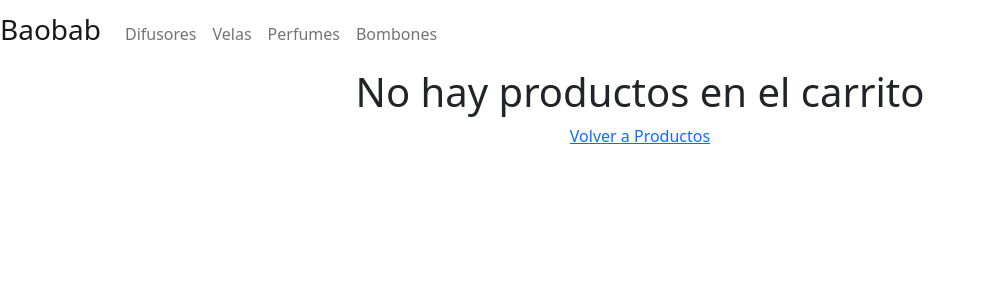
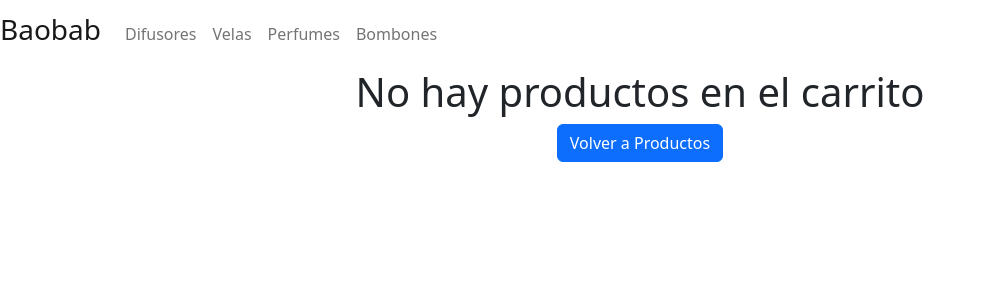
Before and after one commit to Tomas-Diaz-Kelly/React-js, a React (Create React App) app: page /cart in a window 1280 px wide. Shown: the top 300 px of the page, without its empty margins (0-984 px from the left). Built offline with nearby package versions, Linux system fonts and the light colour scheme.

Commit message:
subida final

```diff
--- a/src/components/Cart/Cart.js
+++ b/src/components/Cart/Cart.js
@@ -12,7 +12,7 @@ const Cart = () => {
     return (
       <div style={{ display: 'flex', flexDirection: 'column', alignItems: 'center' }}>
         <h1>No hay productos en el carrito</h1>
-        <Link to="/" className="Option">Volver a Productos</Link>
+        <Link to="/" className="btn btn-primary">Volver a Productos</Link>
       </div>
     );
   } else {
--- a/src/components/Checkout/Checkout.js
+++ b/src/components/Checkout/Checkout.js
@@ -1,19 +1,27 @@
-import React, { useState } from 'react';
+import React, { useContext, useState } from 'react';
 import { createOrder } from '../../services/firebase';
-import Cart from '../Cart/Cart';
 import Swal from 'sweetalert2';
+import { CartContext } from '../../context/CartContext';
 
 const Checkout = () => {
   const [name, setName] = useState('');
   const [email, setEmail] = useState('');
   const [address, setAddress] = useState('');
   const [phone, setPhone] = useState('');
+  const {cart , clearCart} = useContext(CartContext)
+
+
+
+
+
+
+
 
 
     const handleCheckout = async (e) => {
       e.preventDefault();
     const order = {
-      items: Cart(),
+      items: cart,
       buyer: {
         name: {name},
         email: {email},
@@ -31,6 +39,7 @@ const Checkout = () => {
         text: `Tu número de orden de compra es: ${orderId}`,
         confirmButtonText: 'Aceptar'
       });
+      clearCart();
     } catch (error) {
       console.error('Error al realizar el pedido:', error);
       Swal.fire({
@@ -100,6 +109,7 @@ const Checkout = () => {
         <button className="checkout-button" onClick={handleCheckout}>
           Realizar pedido
         </button>
+
       </form>
 
       <style jsx>{`
```
